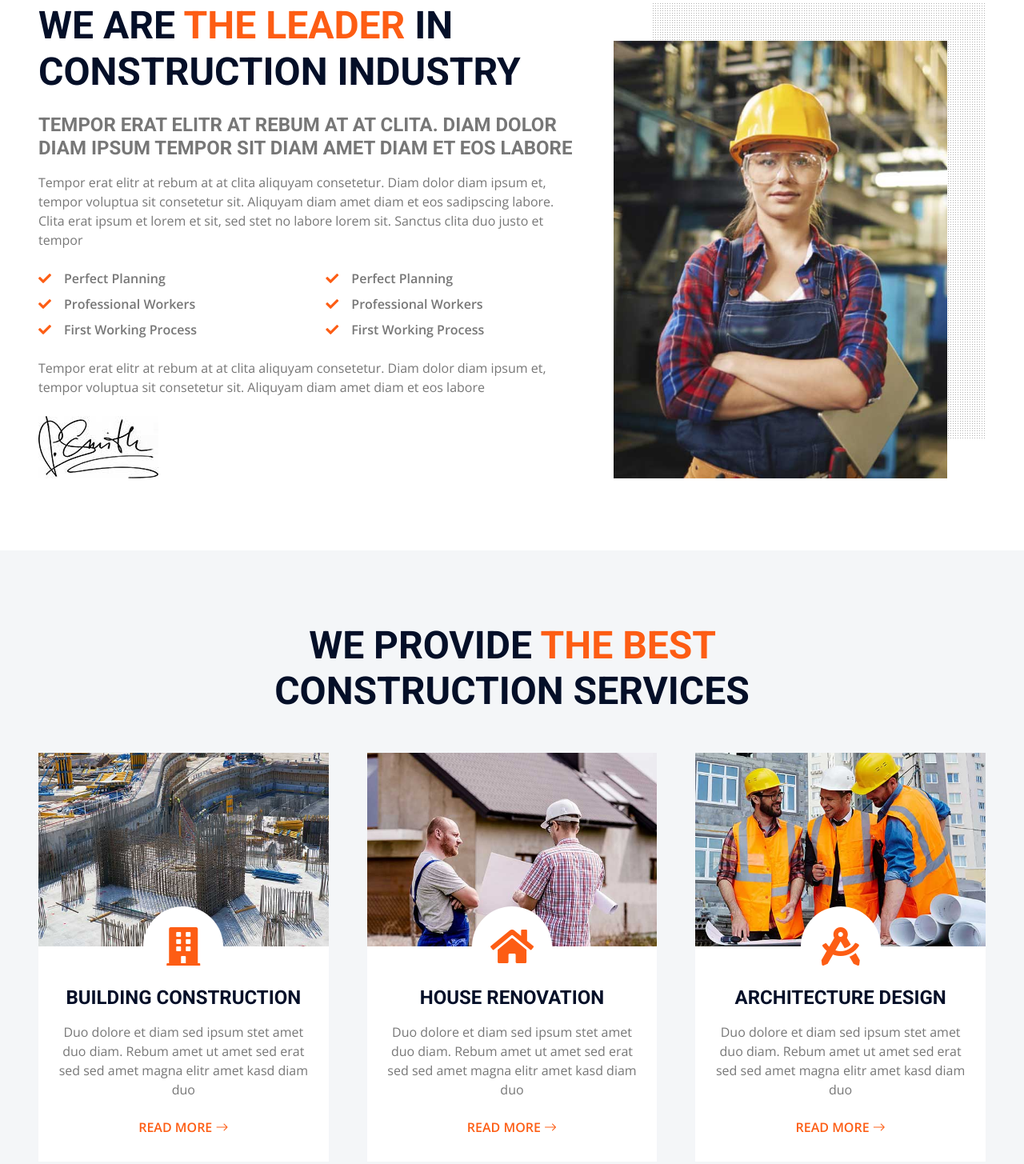
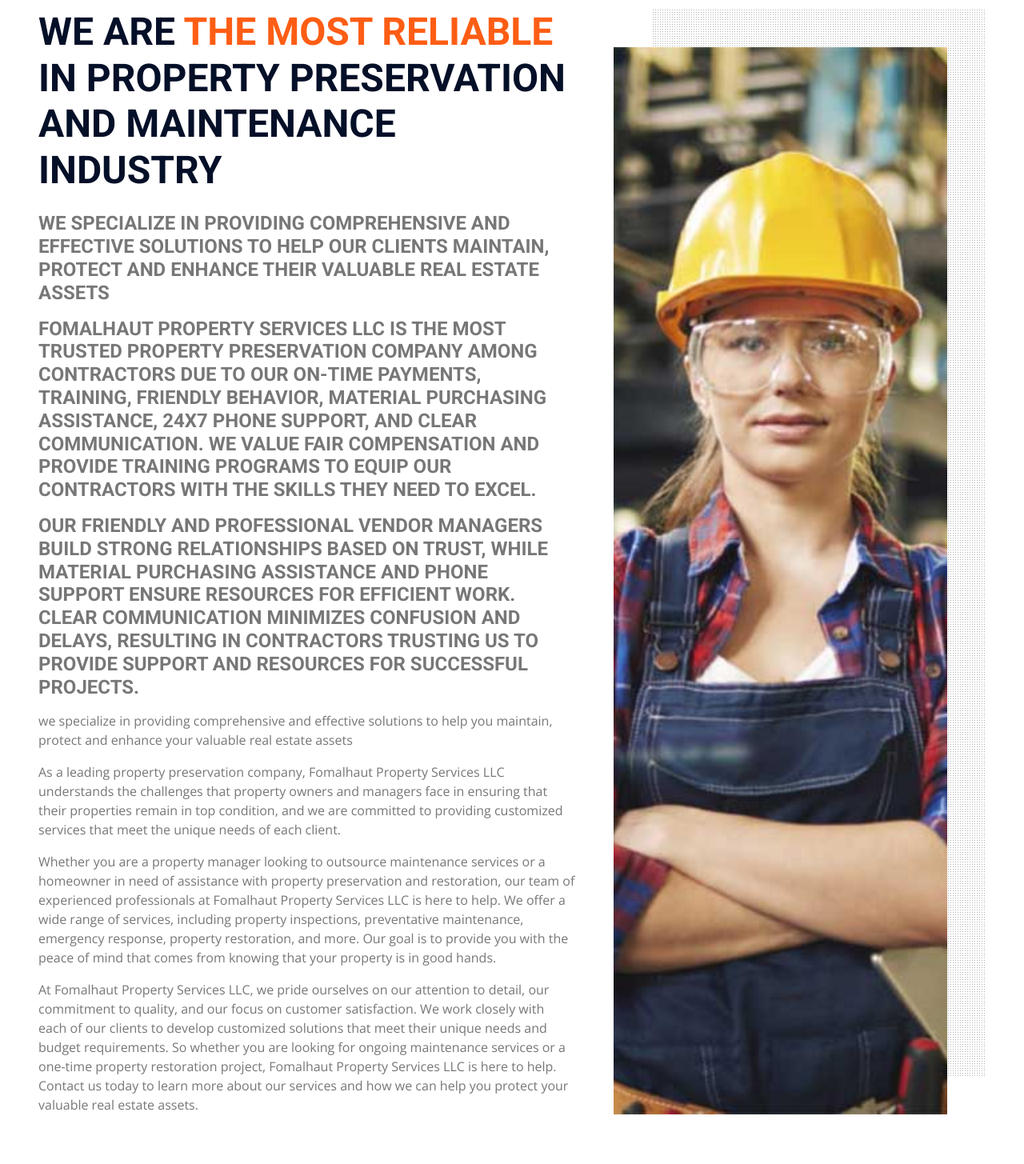
Before and after one commit to foyshal01/fomal, a plain HTML site: page index.html in a window 1280 px wide. Shown: the part 1015-2470 px from the top of the page at 80% size. Drawn offline with nearby package versions, Linux system fonts and the light colour scheme.

Commit message:
version 2

```diff
--- a/index.html
+++ b/index.html
@@ -101,7 +101,7 @@
                         </div>
                     </div>
                     <a href="contact.html" class="nav-item nav-link">Contact</a>
-                    <a href="" class="nav-item nav-link bg-primary text-white px-5 ms-3 d-none d-lg-block">Get A Quote <i class="bi bi-arrow-right"></i></a>
+                    <a href="" class="nav-item nav-link bg-primary text-white px-5 ms-3 d-none d-lg-block">Become a vendor <i class="bi bi-arrow-right"></i></a>
                 </div>
             </div>
         </nav>
@@ -153,23 +153,20 @@
     <div class="container-fluid py-6 px-5">
         <div class="row g-5">
             <div class="col-lg-7">
-                <h1 class="display-5 text-uppercase mb-4">We are <span class="text-primary">the Leader</span> in Construction Industry</h1>
-                <h4 class="text-uppercase mb-3 text-body">Tempor erat elitr at rebum at at clita. Diam dolor diam ipsum tempor sit diam amet diam et eos labore</h4>
-                <p>Tempor erat elitr at rebum at at clita aliquyam consetetur. Diam dolor diam ipsum et, tempor voluptua sit consetetur sit. Aliquyam diam amet diam et eos sadipscing labore. Clita erat ipsum et lorem et sit, sed stet no labore lorem sit. Sanctus clita duo justo et tempor</p>
-                <div class="row gx-5 py-2">
-                    <div class="col-sm-6 mb-2">
-                        <p class="fw-bold mb-2"><i class="fa fa-check text-primary me-3"></i>Perfect Planning</p>
-                        <p class="fw-bold mb-2"><i class="fa fa-check text-primary me-3"></i>Professional Workers</p>
-                        <p class="fw-bold mb-2"><i class="fa fa-check text-primary me-3"></i>First Working Process</p>
-                    </div>
-                    <div class="col-sm-6 mb-2">
-                        <p class="fw-bold mb-2"><i class="fa fa-check text-primary me-3"></i>Perfect Planning</p>
-                        <p class="fw-bold mb-2"><i class="fa fa-check text-primary me-3"></i>Professional Workers</p>
-                        <p class="fw-bold mb-2"><i class="fa fa-check text-primary me-3"></i>First Working Process</p>
-                    </div>
-                </div>
-                <p class="mb-4">Tempor erat elitr at rebum at at clita aliquyam consetetur. Diam dolor diam ipsum et, tempor voluptua sit consetetur sit. Aliquyam diam amet diam et eos labore</p>
-                <img src="img/signature.jpg" alt="">
+                <h1 class="display-5 text-uppercase mb-4">We are <span class="text-primary">the most reliable</span> in property preservation and Maintenance Industry</h1>
+                <h4 class="text-uppercase mb-3 text-body">we specialize in providing comprehensive and effective solutions to help our clients maintain, protect and enhance their valuable real estate assets</h4>
+                <h4 class="text-uppercase mb-3 text-body">Fomalhaut Property Services LLC is the most trusted property preservation company among contractors due to our on-time payments, training, friendly behavior, material purchasing assistance, 24x7 phone support, and clear communication. We value fair compensation and provide training programs to equip our contractors with the skills they need to excel. </h4>
+                <h4 class="text-uppercase mb-3 text-body">Our friendly and professional vendor managers build strong relationships based on trust, while material purchasing assistance and phone support ensure resources for efficient work. Clear communication minimizes confusion and delays, resulting in contractors trusting us to provide support and resources for successful projects. </h4>
+                <p>
+                    we specialize in providing comprehensive and effective solutions to help you maintain, protect and enhance your valuable real estate assets
+                </p>
+                <p>
+                    As a leading property preservation company, Fomalhaut Property Services LLC understands the challenges that property owners and managers face in ensuring that their properties remain in top condition, and we are committed to providing customized services that meet the unique needs of each client.
+                </p>
+                <p>
+                    Whether you are a property manager looking to outsource maintenance services or a homeowner in need of assistance with property preservation and restoration, our team of experienced professionals at Fomalhaut Property Services LLC is here to help. We offer a wide range of services, including property inspections, preventative maintenance, emergency response, property restoration, and more. Our goal is to provide you with the peace of mind that comes from knowing that your property is in good hands.
+                </p>
+                    At Fomalhaut Property Services LLC, we pride ourselves on our attention to detail, our commitment to quality, and our focus on customer satisfaction. We work closely with each of our clients to develop customized solutions that meet their unique needs and budget requirements. So whether you are looking for ongoing maintenance services or a one-time property restoration project, Fomalhaut Property Services LLC is here to help. Contact us today to learn more about our services and how we can help you protect your valuable real estate assets.
             </div>
             <div class="col-lg-5 pb-5" style="min-height: 400px;">
                 <div class="position-relative bg-dark-radial h-100 ms-5">
@@ -184,7 +181,7 @@
     <!-- Services Start -->
     <div class="container-fluid bg-light py-6 px-5">
         <div class="text-center mx-auto mb-5" style="max-width: 600px;">
-            <h1 class="display-5 text-uppercase mb-4">We Provide <span class="text-primary">The Best</span> Construction Services</h1>
+            <h1 class="display-5 text-uppercase mb-4">We Provide <span class="text-primary">The Best</span> Preservation Services</h1>
         </div>
         <div class="row g-5">
             <div class="col-lg-4 col-md-6">
@@ -194,8 +191,8 @@
                         <i class="fa fa-3x fa-building text-primary"></i>
                     </div>
                     <div class="px-4 pb-4">
-                        <h4 class="text-uppercase mb-3">Building Construction</h4>
-                        <p>Duo dolore et diam sed ipsum stet amet duo diam. Rebum amet ut amet sed erat sed sed amet magna elitr amet kasd diam duo</p>
+                        <h4 class="text-uppercase mb-3">Property Preservation</h4>
+                        <p>Interior and exterior property maintenance including but not limited to lock change, winterization, tree services, siding, flooring, gutter, roofing, drywall, plumbing etc </p>
                         <a class="btn text-primary" href="">Read More <i class="bi bi-arrow-right"></i></a>
                     </div>
                 </div>
@@ -207,8 +204,8 @@
                         <i class="fa fa-3x fa-home text-primary"></i>
                     </div>
                     <div class="px-4 pb-4">
-                        <h4 class="text-uppercase mb-3">House Renovation</h4>
-                        <p>Duo dolore et diam sed ipsum stet amet duo diam. Rebum amet ut amet sed erat sed sed amet magna elitr amet kasd diam duo</p>
+                        <h4 class="text-uppercase mb-3">Lawn Mantenance</h4>
+                        <p>We offer year-round lawn services, including grass cutting and snow removal, as well as overgrowth removal for enhanced property appearance and safety. </p>
                         <a class="btn text-primary" href="">Read More <i class="bi bi-arrow-right"></i></a>
                     </div>
                 </div>
@@ -220,8 +217,8 @@
                         <i class="fa fa-3x fa-drafting-compass text-primary"></i>
                     </div>
                     <div class="px-4 pb-4">
-                        <h4 class="text-uppercase mb-3">Architecture Design</h4>
-                        <p>Duo dolore et diam sed ipsum stet amet duo diam. Rebum amet ut amet sed erat sed sed amet magna elitr amet kasd diam duo</p>
+                        <h4 class="text-uppercase mb-3">Property Renovation</h4>
+                        <p> We do renovations to enhance the value, functionality, and appearance of your property. Contact us to learn more on how we can help you achieve your renovation goals.</p>
                         <a class="btn text-primary" href="">Read More <i class="bi bi-arrow-right"></i></a>
                     </div>
                 </div>
@@ -233,8 +230,8 @@
                         <i class="fa fa-3x fa-palette text-primary"></i>
                     </div>
                     <div class="px-4 pb-4">
-                        <h4 class="text-uppercase mb-3">Interior Design</h4>
-                        <p>Duo dolore et diam sed ipsum stet amet duo diam. Rebum amet ut amet sed erat sed sed amet magna elitr amet kasd diam duo</p>
+                        <h4 class="text-uppercase mb-3">Rental Property Repair</h4>
+                        <p>We offer rental property repair services. Our solutions are reliable and efficient, ensuring that your property remains in excellent condition for your tenants.</p>
                         <a class="btn text-primary" href="">Read More <i class="bi bi-arrow-right"></i></a>
                     </div>
                 </div>
@@ -246,8 +243,8 @@
                         <i class="fa fa-3x fa-tools text-primary"></i>
                     </div>
                     <div class="px-4 pb-4">
-                        <h4 class="text-uppercase mb-3">Fixing & Support</h4>
-                        <p>Duo dolore et diam sed ipsum stet amet duo diam. Rebum amet ut amet sed erat sed sed amet magna elitr amet kasd diam duo</p>
+                        <h4 class="text-uppercase mb-3">Mold Remediation</h4>
+                        <p>We are licensed to provide mold remediation services, ensuring properties are free from mold. Contact us to learn more about our safe and effective solutions.</p>
                         <a class="btn text-primary" href="">Read More <i class="bi bi-arrow-right"></i></a>
                     </div>
                 </div>
@@ -259,8 +256,8 @@
                         <i class="fa fa-3x fa-paint-brush text-primary"></i>
                     </div>
                     <div class="px-4 pb-4">
-                        <h4 class="text-uppercase mb-3">Painting</h4>
-                        <p>Duo dolore et diam sed ipsum stet amet duo diam. Rebum amet ut amet sed erat sed sed amet magna elitr amet kasd diam duo</p>
+                        <h4 class="text-uppercase mb-3">Inspection</h4>
+                        <p>Our inspection services cover loss draft, DIL, and regular property inspections to protect your investment and ensure safety and compliance standards are met.</p>
                         <a class="btn text-primary" href="">Read More <i class="bi bi-arrow-right"></i></a>
                     </div>
                 </div>
```
